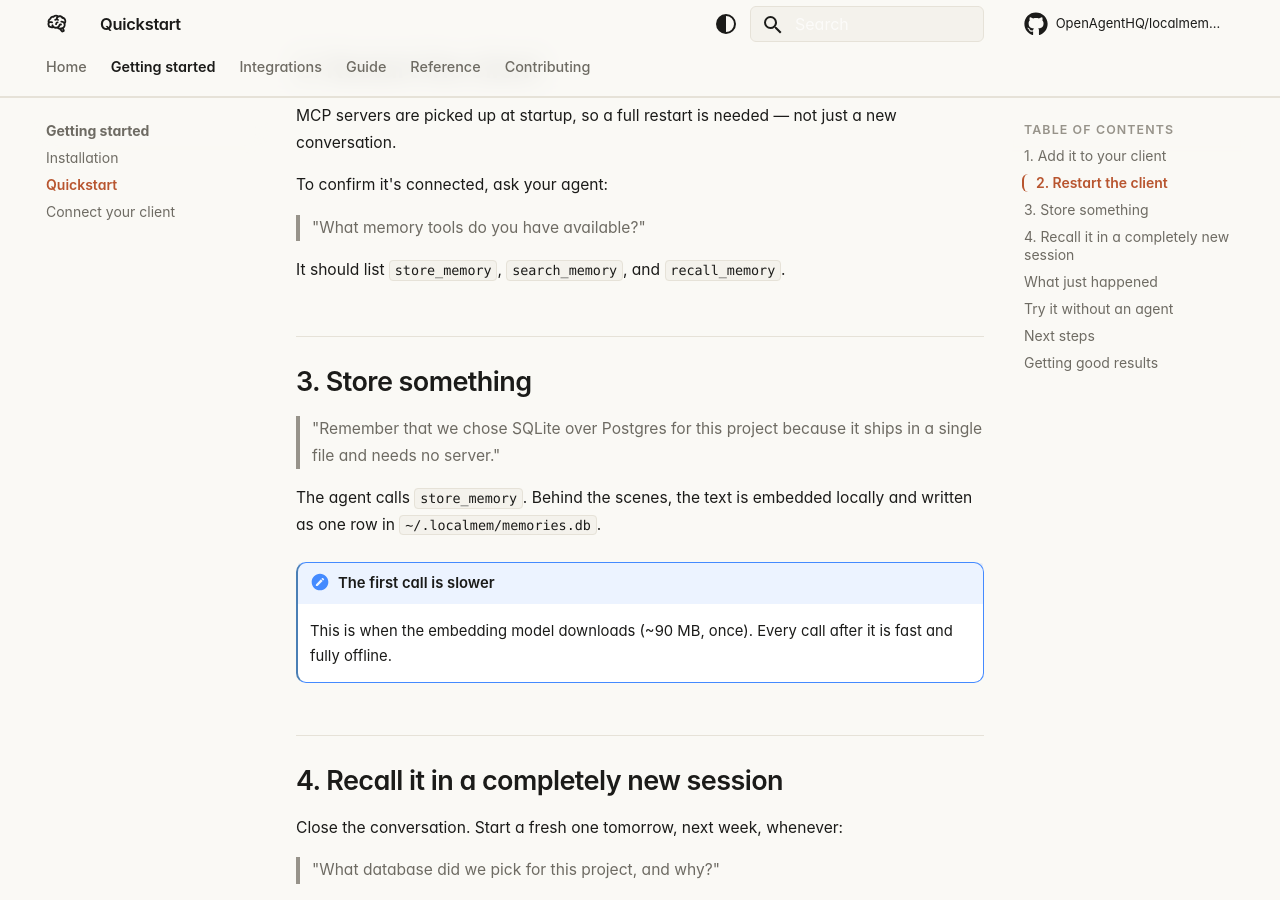
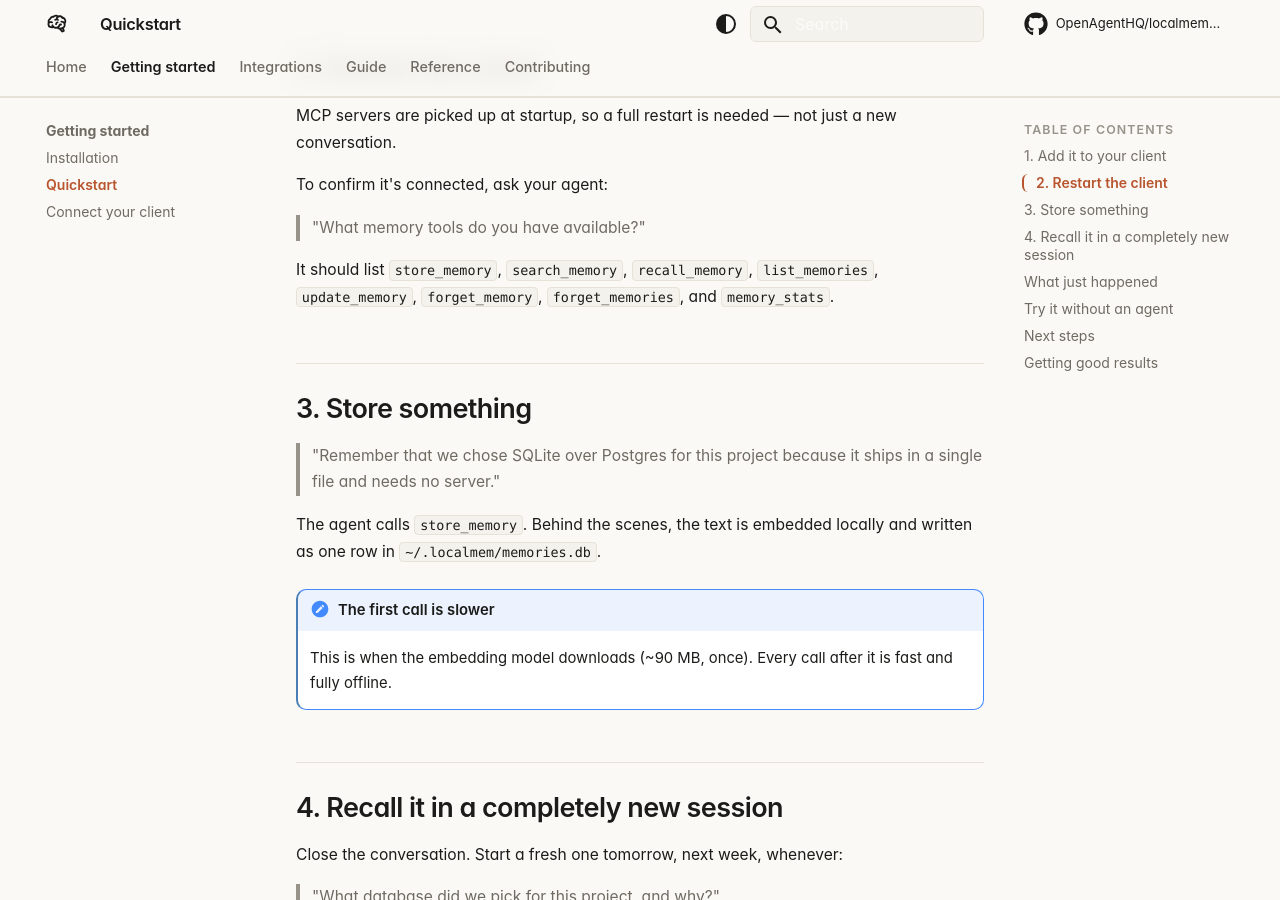
Before and after one commit to OpenAgentHQ/localmem-mcp, an MkDocs documentation site: the page built from docs/getting-started/quickstart.md, in a window 1280 px wide and 900 px high, scrolled down 894 px. Built offline with MkDocs 1.6.1 and Material for MkDocs 9.7.7, drawn with Linux system fonts in a browser that asks for light colours; comment, search, counter and statistics services are not loaded.

Commit message:
docs: list all current MCP tools in quickstart

```diff
--- a/docs/getting-started/quickstart.md
+++ b/docs/getting-started/quickstart.md
@@ -34,7 +34,8 @@ To confirm it's connected, ask your agent:
 
 > "What memory tools do you have available?"
 
-It should list `store_memory`, `search_memory`, and `recall_memory`.
+It should list `store_memory`, `search_memory`, `recall_memory`, `list_memories`,
+`update_memory`, `forget_memory`, `forget_memories`, and `memory_stats`.
 
 ## 3. Store something
 
```
